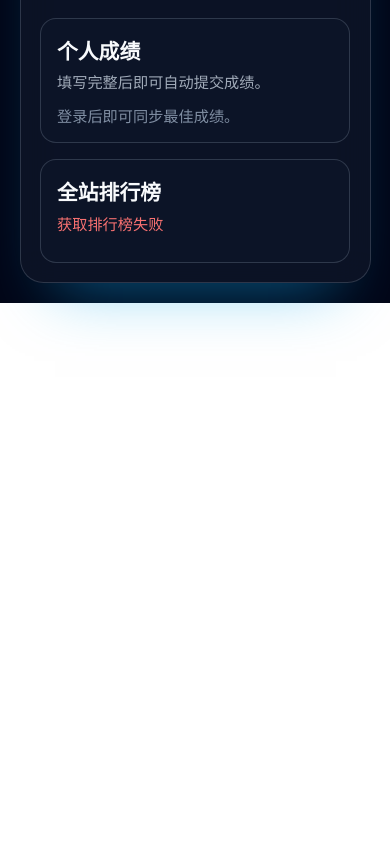
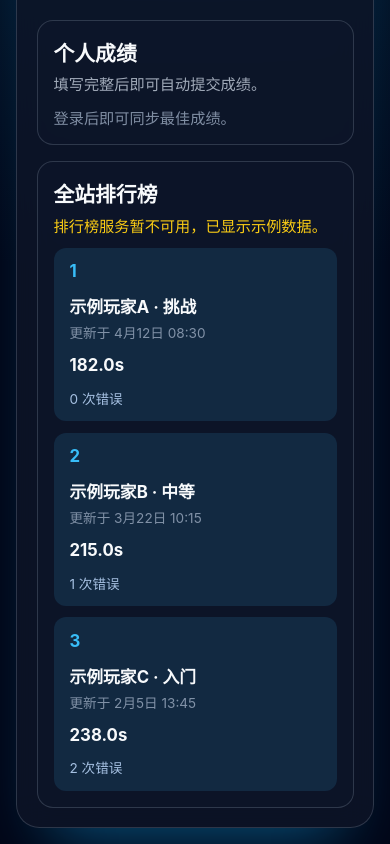
Before and after one commit to a2639443196/myweb, a plain HTML site: page sudoku.html in a window 390 px wide. Shown: the part 1074-1918 px from the top of the page. Before the commit the page ends 1377 px from the top, so only its background shows below. Drawn offline with Linux system fonts and the light colour scheme; no server answers.

Commit message:
Improve mobile spacing and leaderboard fallbacks

```diff
--- a/css/mini-games.css
+++ b/css/mini-games.css
@@ -21,13 +21,13 @@
 body {
   margin: 0;
   min-height: 100vh;
+  min-height: 100dvh;
   background: radial-gradient(circle at top left, var(--bg-start), var(--bg-end));
   color: var(--text);
-  display: grid;
-  place-items: center;
-  padding: clamp(1.25rem, 5vw, 4rem);
+  display: flex;
+  justify-content: center;
+  align-items: flex-start;
   position: relative;
-  overflow: hidden;
   overflow-x: hidden;
 }
 
@@ -53,6 +53,7 @@ main {
   gap: clamp(1.5rem, 3vw, 2.4rem);
   box-shadow: 0 40px 60px -40px rgba(14, 165, 233, 0.6);
   z-index: 1;
+  margin: clamp(1.2rem, 5vw, 3rem);
 }
 
 .nav-back {
@@ -183,10 +184,6 @@ h1 {
 }
 
 @media (max-width: 860px) {
-  body {
-    padding: clamp(1.1rem, 4vw, 1.8rem);
-  }
-
   main {
     border-radius: clamp(20px, 5vw, 28px);
     padding: clamp(1.3rem, 5vw, 2.1rem);
@@ -207,10 +204,6 @@ h1 {
 }
 
 @media (max-width: 640px) {
-  body {
-    padding: clamp(0.85rem, 6vw, 1.5rem);
-  }
-
   main {
     border-radius: clamp(16px, 6vw, 22px);
     padding: clamp(1.1rem, 5.5vw, 1.6rem);
@@ -258,10 +251,6 @@ h1 {
 }
 
 @media (max-width: 420px) {
-  body {
-    padding: clamp(0.75rem, 7vw, 1.2rem);
-  }
-
   main {
     padding: clamp(1rem, 6vw, 1.4rem);
   }
@@ -311,12 +300,6 @@ h1 {
 }
 
 @media (max-width: 640px) {
-  body {
-    padding: 1.5rem 1.1rem 2.5rem;
-    place-items: stretch;
-    align-content: start;
-  }
-
   main {
     padding: clamp(1.3rem, 5vw, 1.8rem);
     border-radius: 20px;
--- a/sudoku.html
+++ b/sudoku.html
@@ -24,12 +24,12 @@
       body {
         margin: 0;
         min-height: 100vh;
+        min-height: 100dvh;
         background: radial-gradient(circle at top, #0c4a6e 0%, #020617 70%);
         color: var(--text);
         display: flex;
         align-items: center;
         justify-content: center;
-        padding: clamp(1rem, 5vw, 3rem);
       }
 
       .app {
@@ -42,6 +42,7 @@
         display: grid;
         gap: clamp(1.3rem, 4vw, 2.2rem);
         box-shadow: 0 40px 60px -35px rgba(14, 165, 233, 0.5);
+        margin: clamp(1rem, 4vw, 2.5rem);
       }
 
       .nav-back {
@@ -315,6 +316,10 @@
         color: var(--success);
       }
 
+      .records-status[data-type="warning"] {
+        color: #facc15;
+      }
+
       .records-list {
         list-style: none;
         margin: 0;
@@ -384,10 +389,6 @@
       }
 
       @media (max-width: 720px) {
-        body {
-          padding: clamp(0.8rem, 5vw, 1.4rem);
-        }
-
         .app {
           border-radius: clamp(16px, 6vw, 24px);
           padding: clamp(1.2rem, 5vw, 1.8rem);
@@ -532,6 +533,29 @@
       const personalRecordsList = document.getElementById("sudokuPersonalRecords");
       const leaderboardStatus = document.getElementById("sudokuLeaderboardStatus");
       const leaderboardList = document.getElementById("sudokuLeaderboard");
+      const fallbackLeaderboard = [
+        {
+          username: "示例玩家A",
+          difficulty: "hard",
+          elapsedMs: 182000,
+          mistakes: 0,
+          updatedAt: "2024-04-12T08:30:00Z",
+        },
+        {
+          username: "示例玩家B",
+          difficulty: "medium",
+          elapsedMs: 215000,
+          mistakes: 1,
+          updatedAt: "2024-03-22T10:15:00Z",
+        },
+        {
+          username: "示例玩家C",
+          difficulty: "easy",
+          elapsedMs: 238000,
+          mistakes: 2,
+          updatedAt: "2024-02-05T13:45:00Z",
+        },
+      ];
 
       const puzzles = {
         easy: [
@@ -982,7 +1006,12 @@
           }
         } catch (error) {
           console.error(error);
-          setStatus(leaderboardStatus, error.message || "获取排行榜失败", "error");
+          renderLeaderboard(fallbackLeaderboard);
+          setStatus(
+            leaderboardStatus,
+            "排行榜服务暂不可用，已显示示例数据。",
+            "warning"
+          );
         } finally {
           setListBusy(leaderboardList, false);
         }
```
Also changed, not shown: memory-flip.html (+33 -6 lines), reaction-test.html (+29 -6 lines), schulte-table.html (+33 -8 lines).
